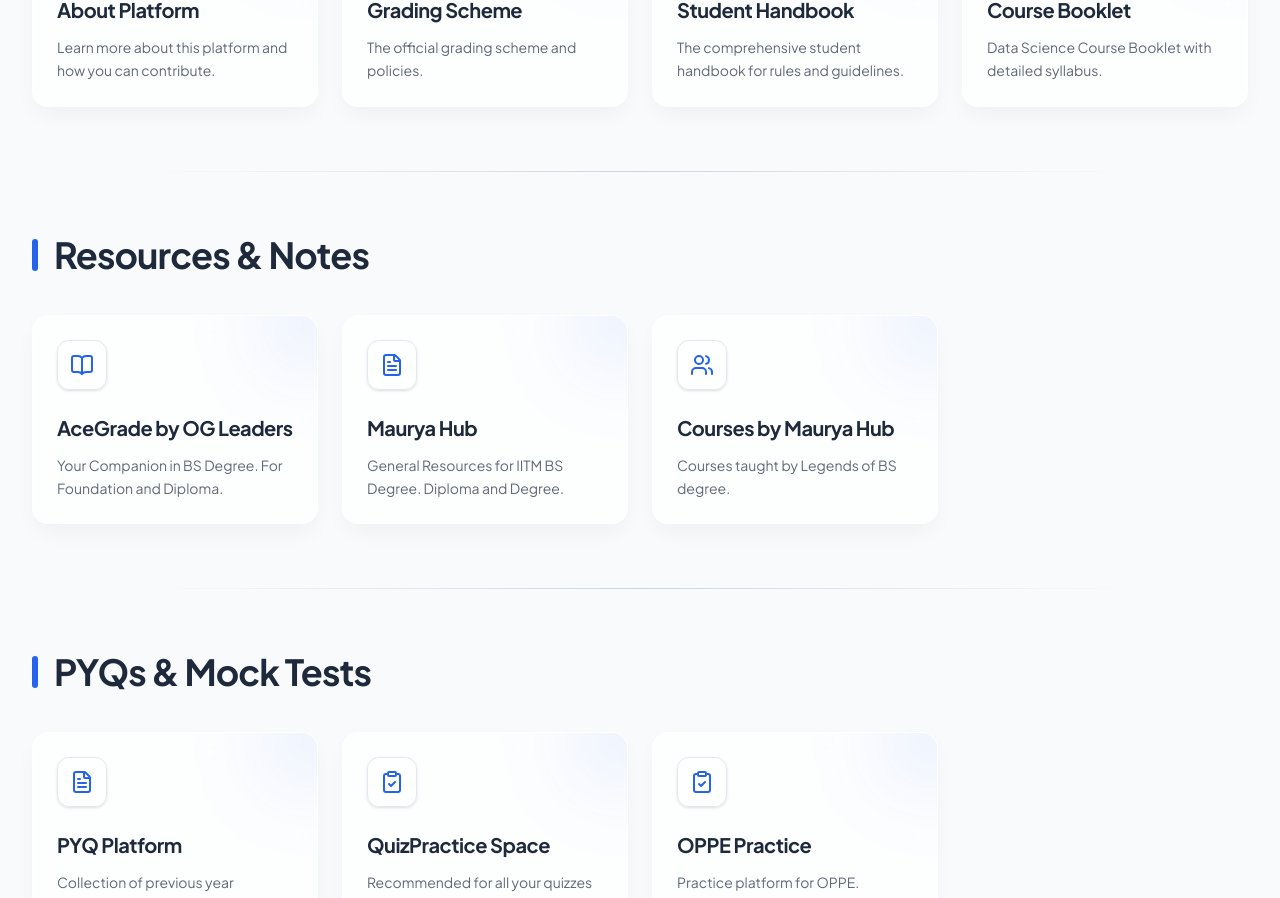
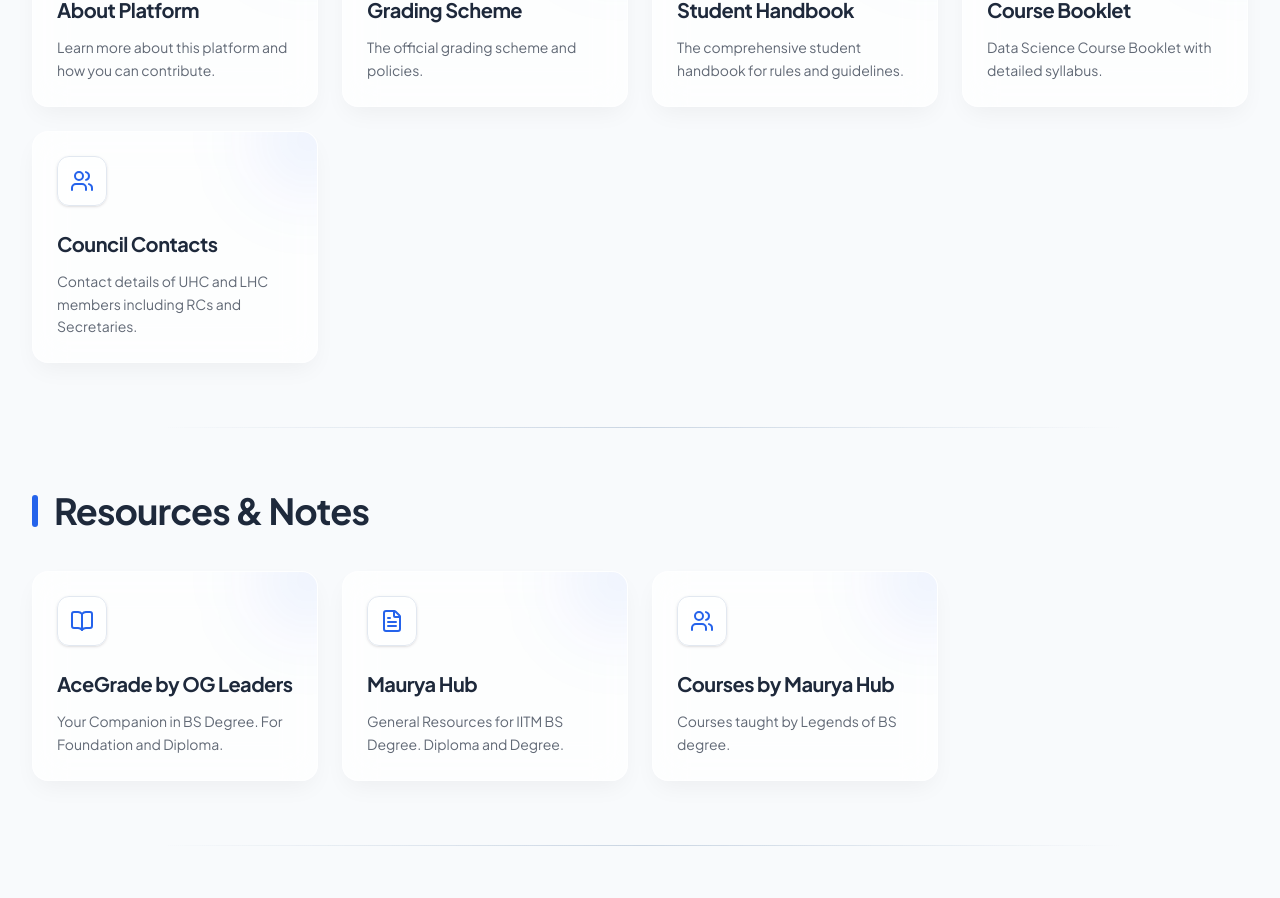
Before and after one commit to 23f2001548/iitmbshub, a React (Vite) app: page / in a window 1280 px wide. Shown: the part 1959-2857 px from the top of the page. Built offline with nearby package versions, Linux system fonts and the light colour scheme.

Commit message:
feat: add council contacts and linkedin link

```diff
--- a/src/pages/About.jsx
+++ b/src/pages/About.jsx
@@ -58,6 +58,8 @@
 
           <p className="font-sans text-foreground/80 text-xl leading-relaxed font-medium relative z-10">
             This project is open-source. If you're a fellow student with ideas, bug reports, or code contributions, we'd love to hear from you in the future when we open up our repository!
+            <br/><br/>
+            You can also reach out to me directly on <a href="https://www.linkedin.com/in/gauravjhaiitm" target="_blank" rel="noopener noreferrer" className="text-primary hover:underline font-bold">LinkedIn</a>.
           </p>
         </motion.div>
       </div>
--- a/src/pages/Home.jsx
+++ b/src/pages/Home.jsx
@@ -95,6 +95,12 @@
     description: 'Data Science Course Booklet with detailed syllabus.',
     icon: BookOpen,
     url: 'https://drive.google.com/file/d/1BJSLtuYTZPOSP-cuoX9BEAopOKqpDevs/view',
+  },
+  {
+    name: 'Council Contacts',
+    description: 'Contact details of UHC and LHC members including RCs and Secretaries.',
+    icon: Users,
+    url: 'https://docs.google.com/document/d/e/2PACX-1vS1RwDJciGRW72T_4Rgu1kmUrMMliOkjml8raWPJ2cSTj2qRmWQCvhrXfUBMajsgy-KrpIvKS_bph4H/pub',
   },
 ];
 
```
